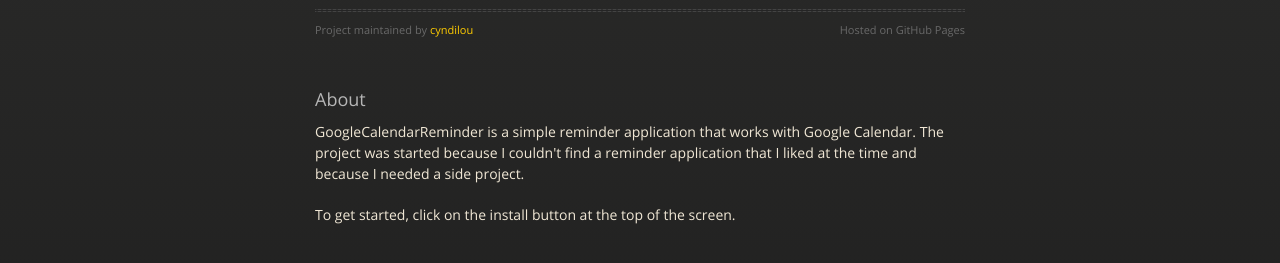
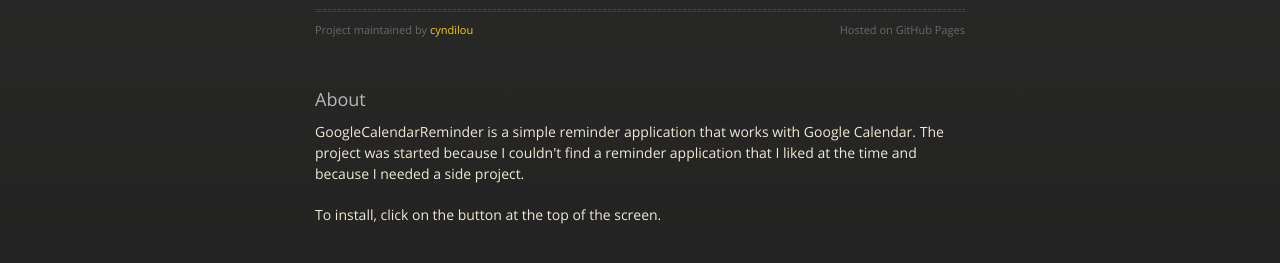
Before and after one commit to cyndilou/CalendarReminderApp, a plain HTML site: page index.html in a window 1280 px wide. Shown: the part 147-410 px from the top of the page. Drawn offline with nearby package versions, Linux system fonts and the light colour scheme.

Commit message:
Update index.html

```diff
--- a/index.html
+++ b/index.html
@@ -57,7 +57,7 @@
 
 <p>GoogleCalendarReminder is a simple reminder application that works with Google Calendar.  The project was started because I couldn't find a reminder application that I liked at the time and because I needed a side project.</p>
 
-<p>To get started, click on the install button at the top of the screen.</p>
+<p>To install, click on the button at the top of the screen.</p>
 
 
   </body>
```
